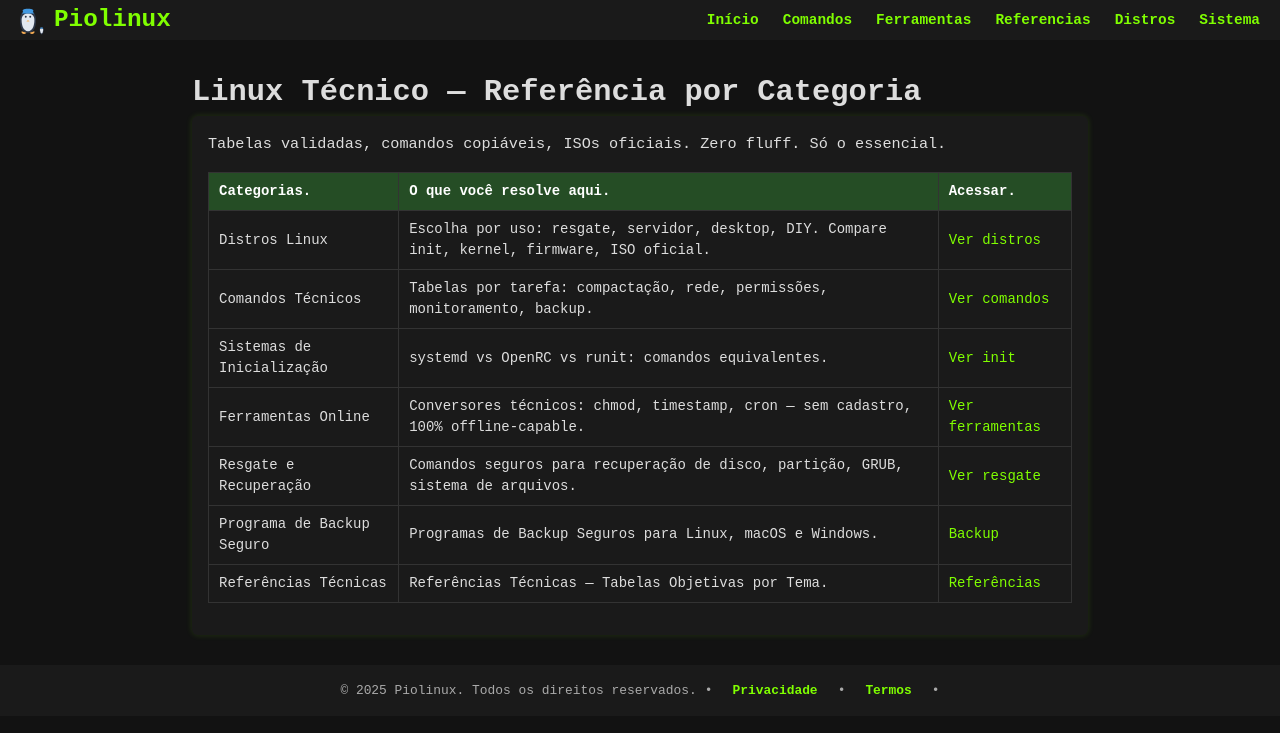
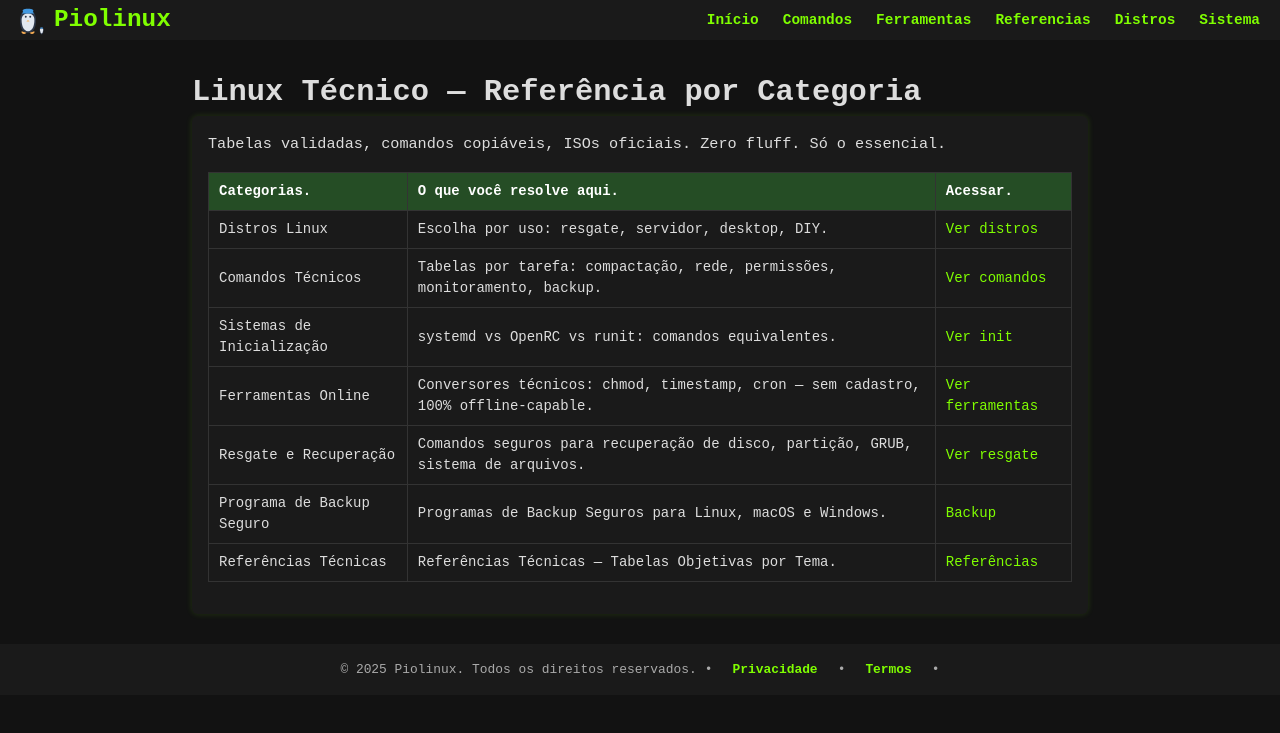
Before and after one commit to Piolinux/piolinux-site, a Jekyll site: the page built from index.html, in a window 1280 px wide. Shown: the top 733 px of the page. Built offline with Jekyll 4.4.1, drawn with Linux system fonts in a browser that asks for light colours.

Commit message:
Update index.html

```diff
--- a/index.html
+++ b/index.html
@@ -23,7 +23,7 @@ tags: [linux, sysadmin, referência, comandos, distros, técnico]
   <tbody>
     <tr>
       <td data-label="Categoria">Distros Linux</td>
-      <td data-label="O que você resolve aqui">Escolha por uso: resgate, servidor, desktop, DIY. Compare init, kernel, firmware, ISO oficial.</td>
+      <td data-label="O que você resolve aqui">Escolha por uso: resgate, servidor, desktop, DIY.</td>
       <td data-label="Acessar"><a href="/distros/">Ver distros</a></td>
     </tr>
     <tr>
```
